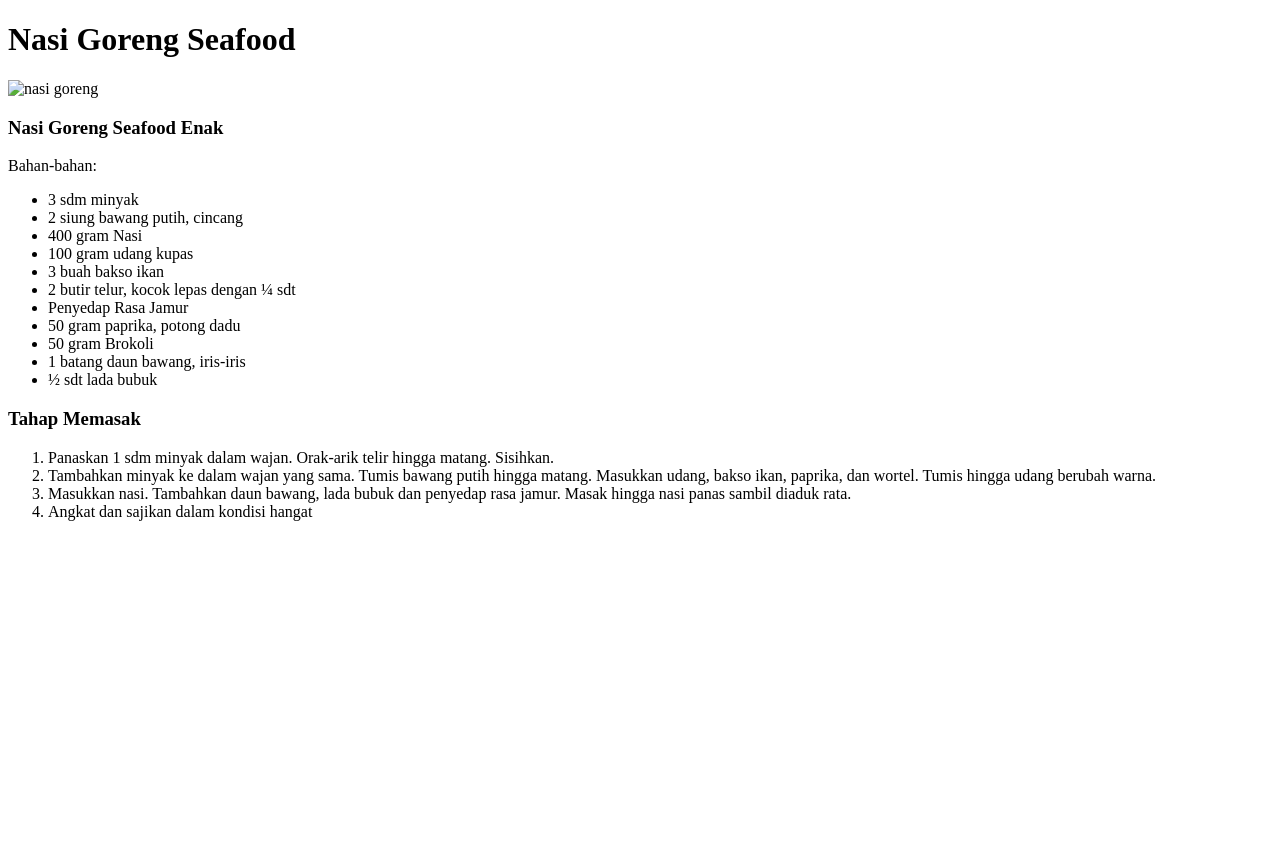
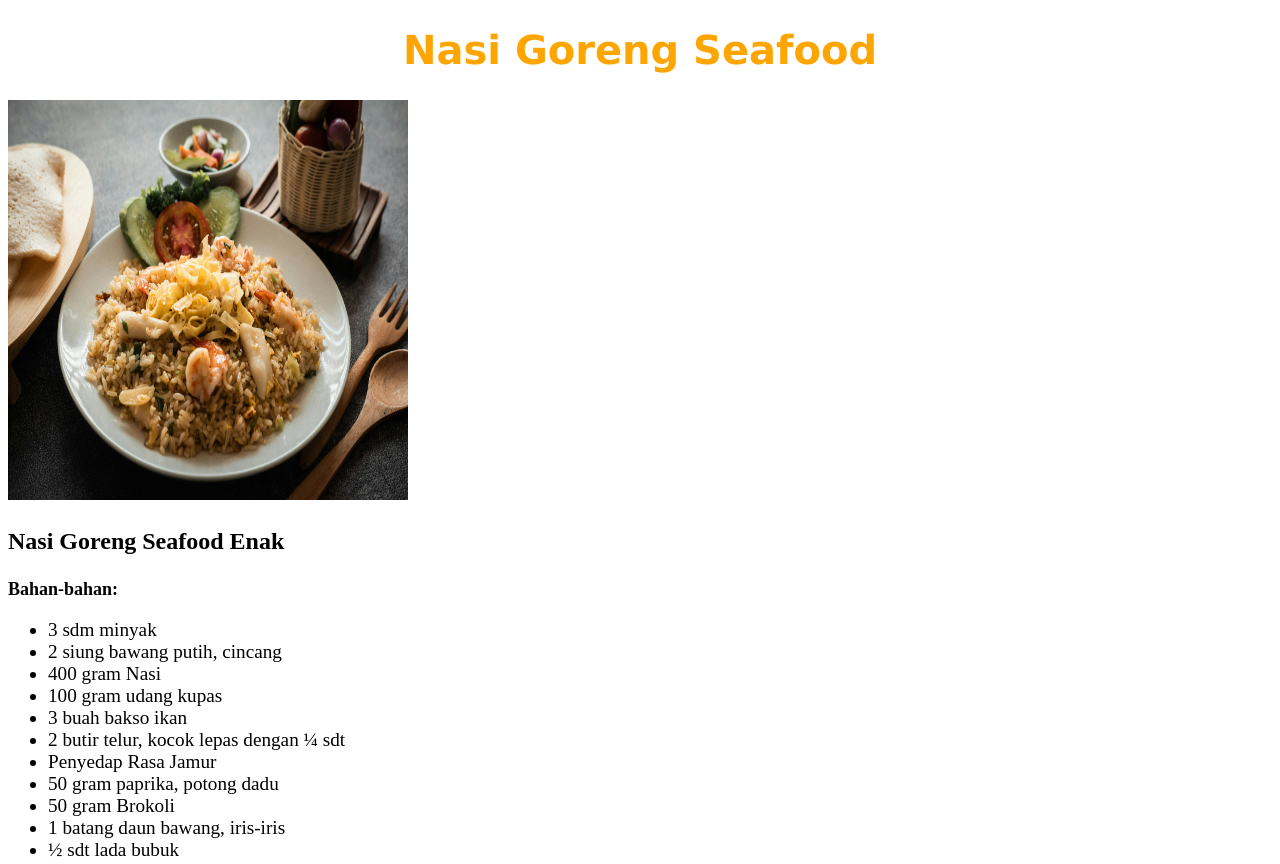
Before and after one commit to randyrobertr/odin-project, a plain HTML site: page odin-recipe/nasgor.html in a window 1280 px wide. Shown: the top 864 px of the page. Before the commit the page ends 800 px from the top, so only its background shows below. Drawn offline with Linux system fonts and the light colour scheme.

Commit message:
edit odin-recipe

```diff
--- /dev/null
+++ b/odin-recipe/css/style.css
@@ -0,0 +1,44 @@
+h1 {
+    font-size: 3rem;
+    color: red;
+    text-align: center;
+}
+
+h2{
+    font-size: 2.2rem;
+}
+
+h3{
+    font-size: 1.5rem;
+    font-weight: bold;
+}
+
+article p{
+    font-size: 18px;
+    font-weight: bold;
+}
+
+#judul1{
+    text-align: center;
+    font-size: 2.5rem;
+    color: orange;
+    font-family: Verdana, Geneva, Tahoma, sans-serif;
+}
+
+.daftar-menu{
+    text-decoration: none;
+    color: black;
+    font-size: 1.2rem;
+    font-weight: bold;
+    text-decoration: underline;
+}
+
+.bahan1{
+    font-size: 1.2rem;
+}
+
+ol li{
+    font-family: Arial, Helvetica, sans-serif;
+    font-size: 1.1rem;
+    text-align: justify;
+}
--- a/odin-recipe/nasgor.html
+++ b/odin-recipe/nasgor.html
@@ -4,16 +4,17 @@
   <meta charset="UTF-8">
   <meta name="viewport" content="width=device-width, initial-scale=1.0">
   <title>Nasi Goreng</title>
+  <link rel="stylesheet" href="../css/style.css">
 </head>
 <body>
-  <h1>Nasi Goreng Seafood</h1>
+  <h1 id="judul1">Nasi Goreng Seafood</h1>
 
-  <img src="../00-odin-recipes/images/nasgor.jpg" alt="nasi goreng" height="400" width="400">
+  <img src="../images/nasgor.jpg" alt="nasi goreng" height="400" width="400">
 
   <article>
     <h3>Nasi Goreng Seafood Enak</h3>
     <p>Bahan-bahan:</p>
-    <ul>
+    <ul class="bahan1">
       <li>3 sdm minyak</li>
       <li>2 siung bawang putih, cincang</li>
       <li>400 gram Nasi</li>
```
Also changed, not shown: odin-recipe/index.html (+7 -2 lines).
